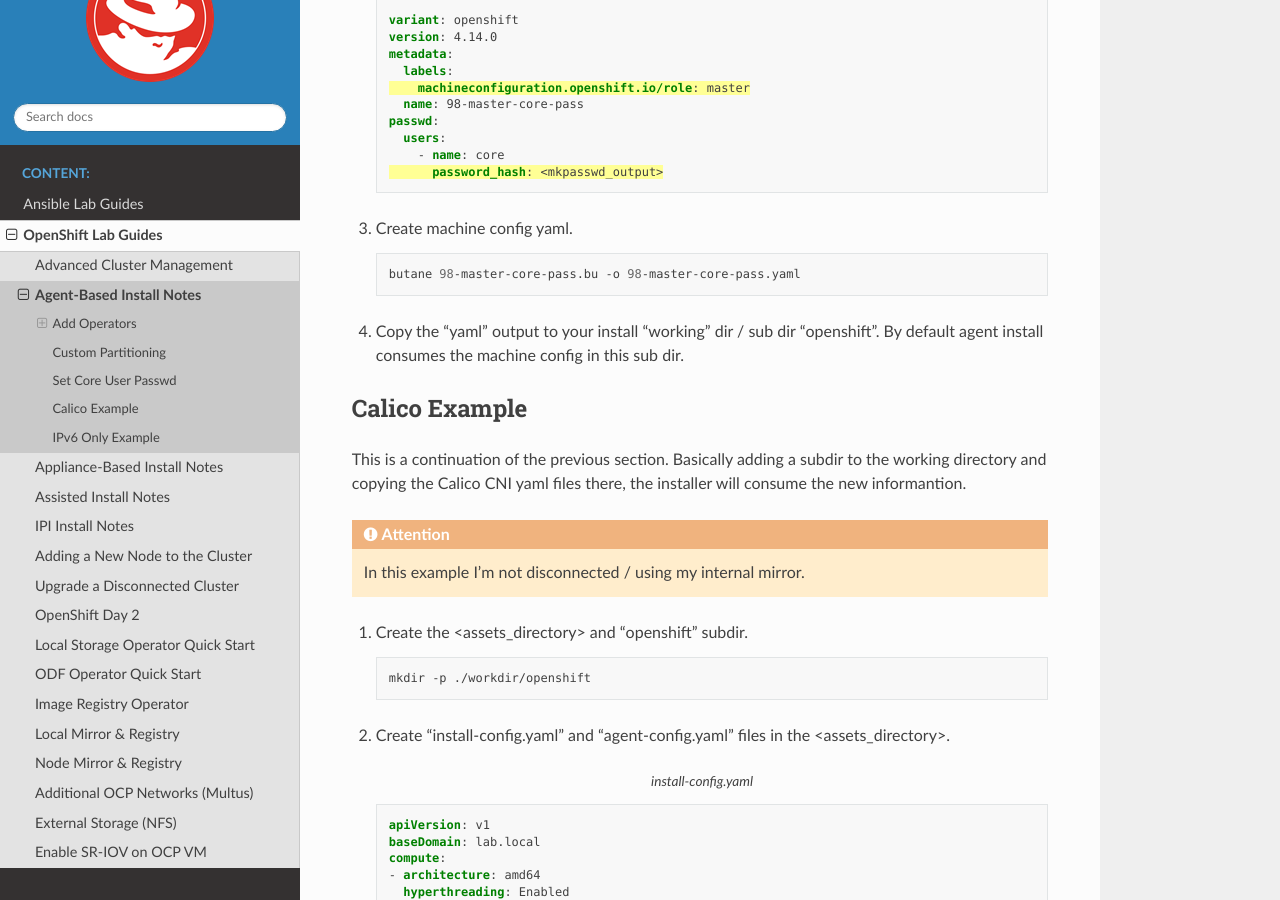
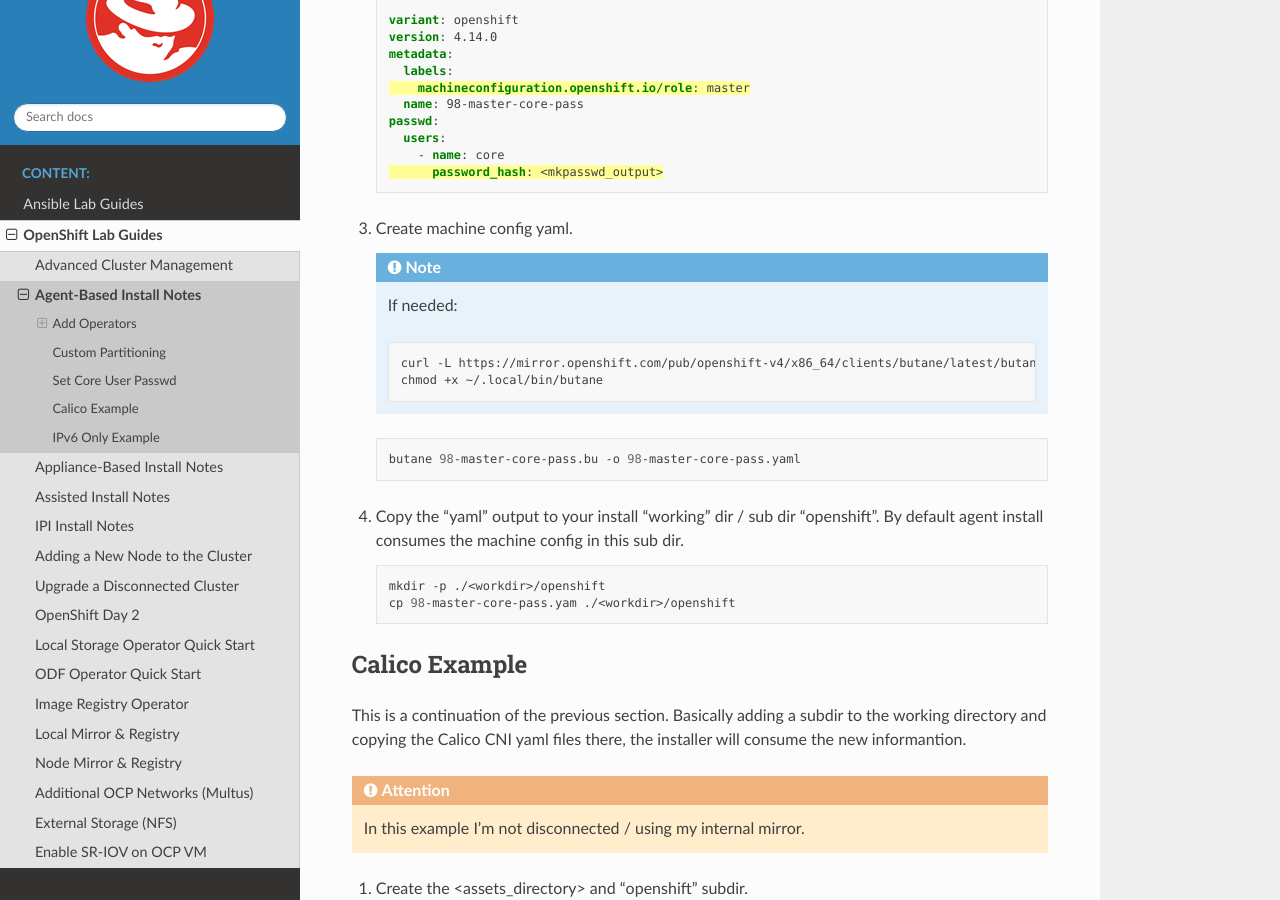
Before and after one commit to vtog/labGuides, a Sphinx documentation site: the page built from source/ocp/agent-based-installer-notes.rst, in a window 1280 px wide and 900 px high, scrolled down 11656 px. Built offline with Sphinx 7.4.7 and the Read the Docs theme 3.1.0, drawn with Linux system fonts in a browser that asks for light colours; pages that are not in the unit, such as notebooks, are missing from menus.

Commit message:
added clarification to setting core passwed at install

```diff
--- a/source/ocp/agent-based-installer-notes.rst
+++ b/source/ocp/agent-based-installer-notes.rst
@@ -606,12 +606,24 @@
 
 #. Create machine config yaml.
 
+   .. note:: If needed:
+
+      .. code-block:: bash
+
+         curl -L https://mirror.openshift.com/pub/openshift-v4/x86_64/clients/butane/latest/butane -o ~/.local/bin/butane
+         chmod +x ~/.local/bin/butane
+
    .. code-block:: bash
 
       butane 98-master-core-pass.bu -o 98-master-core-pass.yaml
 
 #. Copy the "yaml" output to your install "working" dir / sub dir "openshift".
    By default agent install consumes the machine config in this sub dir.
+
+   .. code-block:: bash
+
+      mkdir -p ./<workdir>/openshift
+      cp 98-master-core-pass.yam ./<workdir>/openshift
 
 Calico Example
 --------------
```
